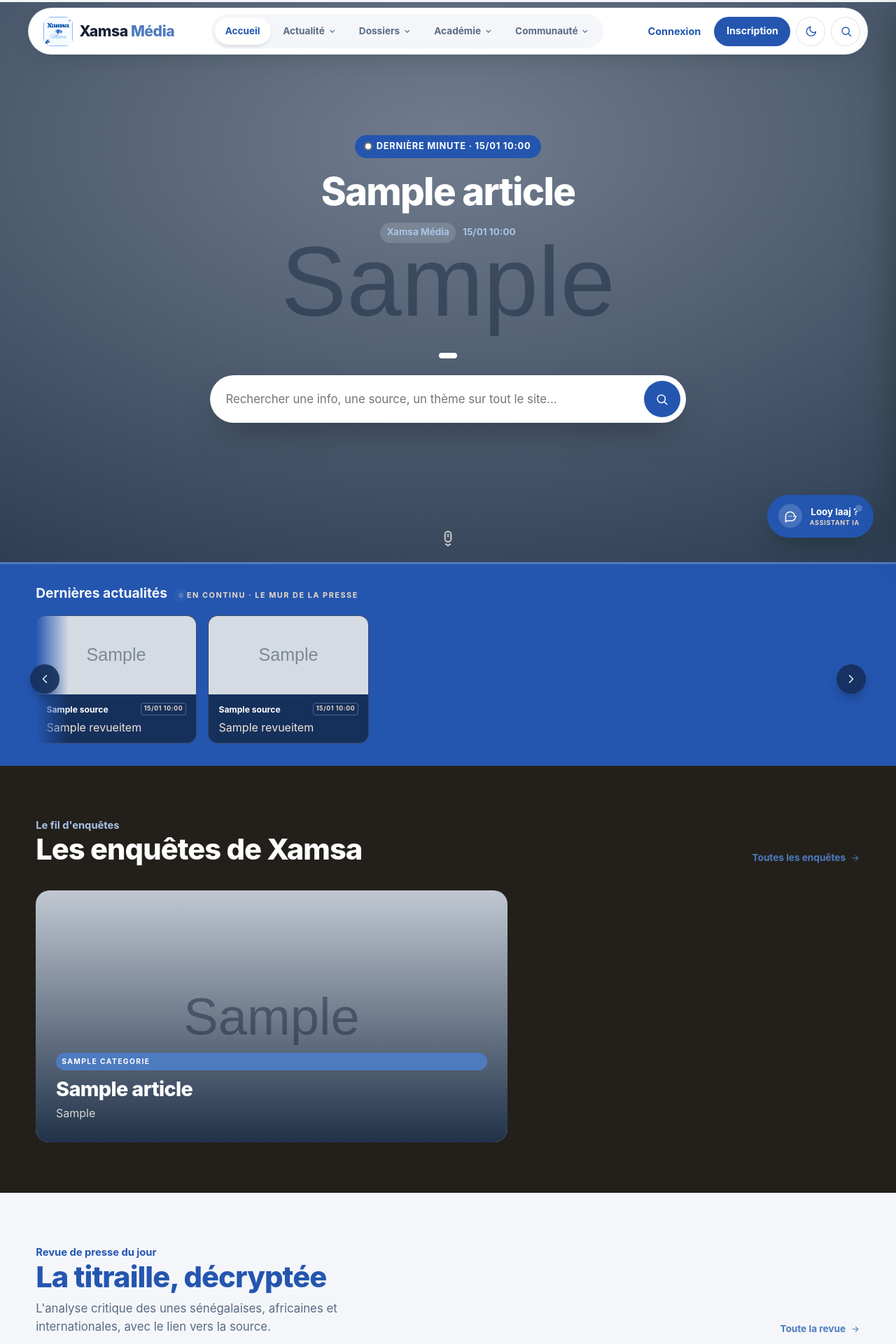
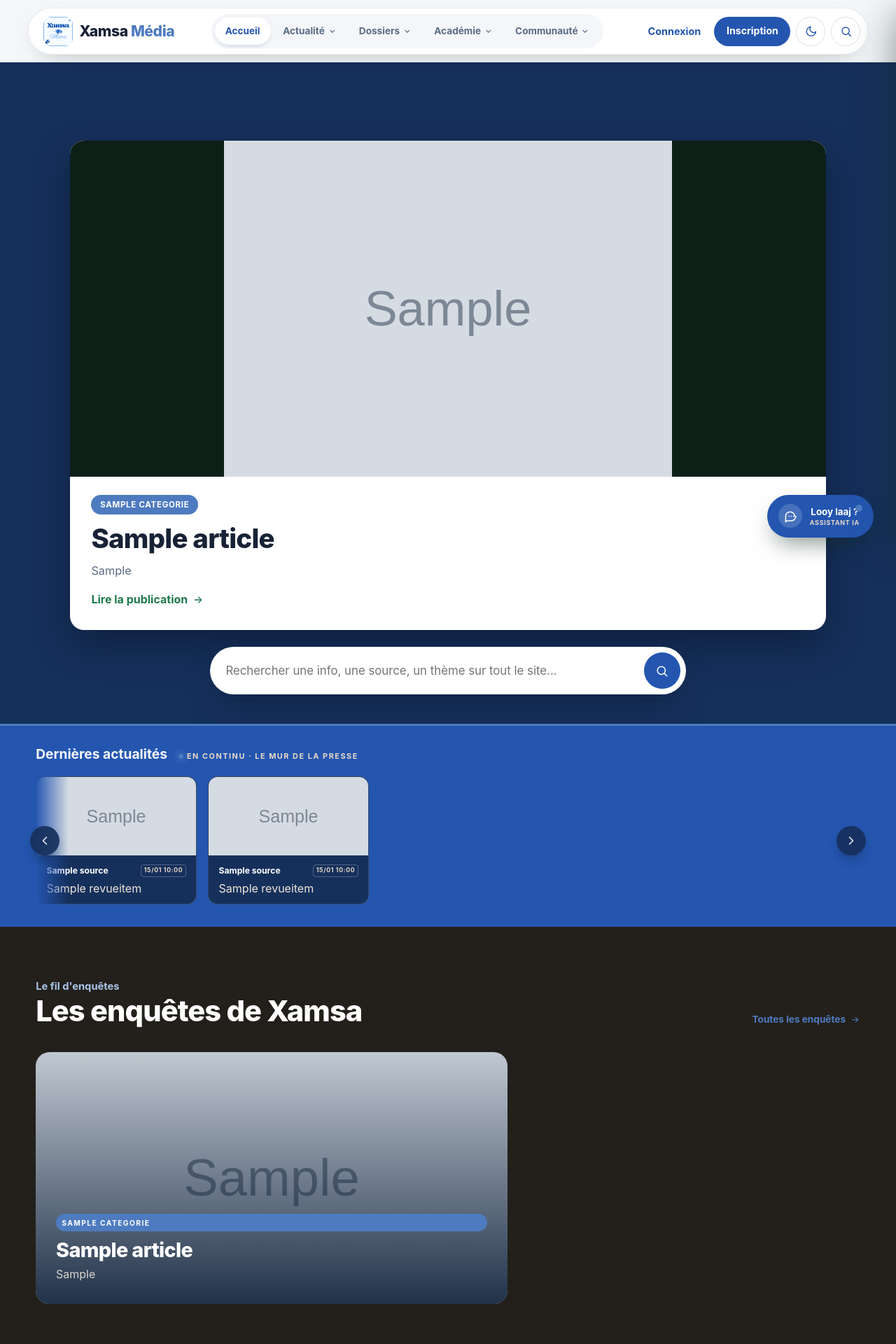
Before and after one commit to awa-gueye/xamsa-media, a Django app: page / in a window 1280 px wide. Shown: the top 1920 px of the page at 70% size. Run offline with Django 5.2, Linux system fonts and the light colour scheme; tables that the repository leaves empty hold one stand-in row (values such as "Sample post"); grey boxes marked "Sample" are stand-in pictures.

Commit message:
Accueil: hero = derniere publication Xamsa (image visible, sans label); footer mail Gmail; mur = sources whitelist (cmd sources_officielles); chatbot sans sources; connexion Google (OAuth)

```diff
--- a/comptes/context_processors.py
+++ b/comptes/context_processors.py
@@ -4,7 +4,9 @@ import re
 
 
 def notifications(request):
-    ctx = {'notifs_non_lues': 0, 'moderation_en_attente': 0}
+    from django.conf import settings
+    ctx = {'notifs_non_lues': 0, 'moderation_en_attente': 0,
+           'google_active': getattr(settings, 'GOOGLE_OAUTH_ACTIF', False)}
     if request.user.is_authenticated:
         ctx['notifs_non_lues'] = request.user.notifications.filter(lu=False).count()
         if request.user.is_superuser:
--- a/comptes/urls.py
+++ b/comptes/urls.py
@@ -7,6 +7,8 @@ urlpatterns = [
     path('inscription/', views.inscription, name='inscription'),
     path('inscription/verification/', views.verifier_email, name='verifier_email'),
     path('connexion/', views.connexion, name='connexion'),
+    path('connexion/google/', views.google_login, name='google_login'),
+    path('connexion/google/callback/', views.google_callback, name='google_callback'),
     path('deconnexion/', views.deconnexion, name='deconnexion'),
 
     # Reinitialisation du mot de passe (vues Django, templates maison).
--- a/config/settings.py
+++ b/config/settings.py
@@ -224,6 +224,12 @@ PASSWORD_RESET_TIMEOUT = 60 * 60 * 24  # lien valable 24 h
 ADMIN_EMAIL = (os.environ.get('ADMIN_EMAIL', '') or EMAIL_HOST_USER
                or 'xamsamedia@gmail.com')
 
+# --- Connexion avec Google (OAuth2) ---
+# Cle a creer sur https://console.cloud.google.com (Identifiants OAuth 2.0).
+GOOGLE_OAUTH_CLIENT_ID = os.environ.get('GOOGLE_OAUTH_CLIENT_ID', '')
+GOOGLE_OAUTH_CLIENT_SECRET = os.environ.get('GOOGLE_OAUTH_CLIENT_SECRET', '')
+GOOGLE_OAUTH_ACTIF = bool(GOOGLE_OAUTH_CLIENT_ID and GOOGLE_OAUTH_CLIENT_SECRET)
+
 # --- Journalisation : afficher les erreurs (500) dans la console (logs Render) ---
 LOGGING = {
     'version': 1,
--- a/core/views.py
+++ b/core/views.py
@@ -27,32 +27,20 @@ MEDIA_TABS = [('histoire', 'Histoire des médias'), ('portrait', 'Portraits de j
               ('numerique', 'Médias numériques'), ('podcast', 'Podcasts')]
 
 
-def _hero_items():
-    """Elements du carrousel « Dernière minute » de l'accueil.
+def _une_publication():
+    """La toute derniere publication de Xamsa Media a mettre en avant sur l'accueil.
 
-    Priorite aux publications de Xamsa Media choisies par l'admin (case
-    « Dernière minute ») ; a defaut les dernieres publications ; en tout dernier
-    recours la revue de presse, pour que le carrousel ne soit jamais vide.
-    """
-    articles = list(Article.objects.filter(publie=True, derniere_minute=True)
-                    .order_by('-date_publication')[:6])
-    if not articles:
-        articles = list(Article.objects.filter(publie=True).order_by('-date_publication')[:6])
-    if articles:
-        return [{'titre': a.titre, 'url': a.get_absolute_url(), 'image': a.visuel,
-                 'source': 'Xamsa Média', 'date': a.date_publication, 'externe': False}
-                for a in articles]
-    # Aucun article : repli sur la revue de presse (liens externes).
-    return [{'titre': it.titre_propre, 'url': it.url, 'image': it.image_url,
-             'source': it.source.nom, 'date': it.date, 'externe': True}
-            for it in RevueItem.objects.select_related('source').order_by('-date')[:5]]
+    Priorite a une publication cochee « Dernière minute » par l'admin, sinon la
+    plus recente publiee. Uniquement du contenu Xamsa (aucune source externe)."""
+    return (Article.objects.filter(publie=True, derniere_minute=True)
+            .order_by('-date_publication').first()
+            or Article.objects.filter(publie=True).order_by('-date_publication').first())
 
 
 def home(request):
     from veille.models import Brief
-    hero = _hero_items()
     return render(request, 'home.html', {
-        'hero': hero, 'une': hero[0] if hero else None,
+        'une_pub': _une_publication(),
         'revue': RevueItem.objects.select_related('source').order_by('-date')[:3],
         'enquetes': Article.objects.filter(publie=True, type='enquete')[:3],
         'mur': RevueItem.objects.select_related('source').order_by('-date')[:14],
--- a/static/css/xamsa.css
+++ b/static/css/xamsa.css
@@ -938,3 +938,27 @@ a.lecture-author:hover .la-name{color:var(--pine)}
 .conf-badge.high{background:rgba(31,122,77,.12);color:#1f7a4d}
 .conf-badge.mid{background:rgba(196,143,42,.15);color:#8a6212}
 .conf-badge.low{background:rgba(120,120,120,.14);color:var(--muted,#5b5b52)}
+
+/* ---- Accueil : dernière publication Xamsa en vedette (remplace l'ancien hero défilant) ---- */
+.hero-latest{background:var(--pine-deep,#0d1f17);padding:calc(var(--head,64px) + 1.6rem) 0 2.6rem}
+.hero-latest .wrap{max-width:1080px}
+.hl-card{display:block;background:var(--card,#fff);color:var(--ink,#1a1a17);border-radius:20px;overflow:hidden;box-shadow:0 22px 55px rgba(0,0,0,.32);text-decoration:none;transition:transform .18s ease}
+.hl-card:hover{transform:translateY(-3px)}
+.hl-media{background:#0d1f17;line-height:0}
+.hl-media img{display:block;width:100%;height:auto;max-height:min(60vh,540px);object-fit:contain;margin:0 auto}
+.hl-body{padding:1.6rem 1.9rem 1.9rem}
+.hl-tag{display:inline-block;font-family:var(--sans);font-weight:700;font-size:.72rem;letter-spacing:.06em;text-transform:uppercase;color:#fff;background:var(--clay,#b5651d);padding:.32rem .8rem;border-radius:999px;margin-bottom:.7rem}
+.hl-body h1{font-family:var(--sans);font-weight:800;letter-spacing:-.02em;line-height:1.12;font-size:clamp(1.5rem,3.2vw,2.4rem);margin:.1rem 0}
+.hl-body p{color:var(--muted,#5b5b52);line-height:1.6;margin-top:.7rem;font-size:1.02rem}
+.hl-more{display:inline-flex;align-items:center;gap:.45rem;color:var(--green,#1f7a4d);font-weight:700;margin-top:1rem}
+.hl-card:hover .hl-more{gap:.7rem}
+.hl-empty{background:var(--card,#fff);border-radius:20px;padding:2.6rem 2rem;text-align:center;color:var(--ink,#1a1a17)}
+.hl-empty h1{font-family:var(--sans);font-weight:800;font-size:clamp(1.5rem,4vw,2.2rem)}
+.hl-empty p{color:var(--muted,#5b5b52);margin-top:.6rem}
+.hl-search{margin:1.5rem auto 0}
+
+/* ---- Bouton « Continuer avec Google » (auth) ---- */
+.btn-google{display:flex;align-items:center;justify-content:center;gap:.6rem;width:100%;padding:.8rem 1rem;border:1px solid var(--line,#e6e6e0);border-radius:12px;background:#fff;color:#1a1a17;font-family:var(--sans);font-weight:600;text-decoration:none;transition:background .15s,box-shadow .15s}
+.btn-google:hover{background:#f7f7f4;box-shadow:0 4px 14px rgba(0,0,0,.08)}
+.auth-sep{display:flex;align-items:center;gap:.8rem;color:var(--muted,#5b5b52);margin:1.1rem 0;font-size:.82rem}
+.auth-sep::before,.auth-sep::after{content:"";flex:1;height:1px;background:var(--line,#e6e6e0)}
--- a/static/js/xamsa.js
+++ b/static/js/xamsa.js
@@ -48,40 +48,10 @@
   });
   document.addEventListener('click', function () { document.querySelectorAll('.navitem.open').forEach(function (o) { o.classList.remove('open'); }); });
 
-  // ---- Carrousel "A la Une" + Mur de la presse (dynamiques, rafraichis en direct) ----
-  var carousel = document.getElementById('heroCarousel'),
-      dotsBox = document.getElementById('heroDots'),
-      dmLabel = document.getElementById('dmLabel'),
-      track = document.getElementById('track'),
-      heroBg = document.getElementById('heroBg');
-  var slides = [], dots = [], bgs = [], cur = 0, timer;
+  // ---- Mur de la presse (defile en direct ; le hero reste une seule publication Xamsa) ----
+  var track = document.getElementById('track');
 
   function esc(t) { var d = document.createElement('div'); d.textContent = t || ''; return d.innerHTML; }
-  function collect() {
-    slides = carousel ? [].slice.call(carousel.querySelectorAll('.hero-slide')) : [];
-    dots = dotsBox ? [].slice.call(dotsBox.querySelectorAll('button')) : [];
-    bgs = heroBg ? [].slice.call(heroBg.querySelectorAll('.hbg')) : [];
-  }
-  function show(n) {
-    if (!slides.length) return;
-    cur = (n + slides.length) % slides.length;
-    slides.forEach(function (s, i) { s.classList.toggle('on', i === cur); });
-    bgs.forEach(function (b, i) { b.classList.toggle('on', i === cur); });
-    dots.forEach(function (d, i) { d.classList.toggle('on', i === cur); });
-  }
-  function auto() { if (reduce || slides.length < 2) return; clearInterval(timer); timer = setInterval(function () { show(cur + 1); }, 5000); }
-  function bindDots() { dots.forEach(function (d) { d.onclick = function () { show(+d.dataset.i); auto(); }; }); }
-
-  function buildHero(items) {
-    if (!carousel || !items.length) return;
-    carousel.innerHTML = items.map(function (it, i) {
-      return '<div class="hero-slide' + (i === 0 ? ' on' : '') + '"><a href="' + it.url + '" target="_blank" rel="noopener" style="color:#fff"><h1>' + esc(it.titre) + '</h1></a><span class="src"><span class="tag">' + esc(it.source) + '</span> ' + esc(it.time) + '</span></div>';
-    }).join('');
-    if (heroBg) heroBg.innerHTML = items.map(function (it, i) { return '<div class="hbg' + (i === 0 ? ' on' : '') + '"' + (it.image ? ' style="background-image:url(\'' + it.image + '\')"' : '') + '></div>'; }).join('');
-    dotsBox.innerHTML = items.map(function (it, i) { return '<button' + (i === 0 ? ' class="on"' : '') + ' data-i="' + i + '"></button>'; }).join('');
-    if (dmLabel && items[0]) dmLabel.textContent = 'Dernière minute · ' + items[0].datetime;
-    cur = 0; collect(); bindDots(); auto();
-  }
   function buildWall(items) {
     if (!track || !items.length) return;
     var one = items.map(function (it) {
@@ -90,8 +60,6 @@
     track.innerHTML = one + one;
   }
 
-  // Initialisation : les slides sont rendus cote serveur, on branche la rotation.
-  collect(); bindDots(); auto();
   if (track && track.children.length) { track.innerHTML = track.innerHTML + track.innerHTML; }
 
   // ---- Mur de la presse : defilement auto (rAF) + fleches gauche/droite ----
@@ -141,7 +109,7 @@
   // Rafraichissement en direct toutes les 45 s.
   function poll() {
     fetch('/api/latest/').then(function (r) { return r.json(); }).then(function (d) {
-      if (d.items && d.items.length) { buildHero(d.items); buildWall(d.items); }
+      if (d.items && d.items.length) { buildWall(d.items); }
     }).catch(function () {});
   }
   if (carousel || track) { setInterval(poll, 30000); }
@@ -330,7 +298,7 @@
     var t = document.createElement('div'); t.className = 'msg bot typing'; t.innerHTML = '<span></span><span></span><span></span>';
     cbody.appendChild(t); cbody.scrollTop = cbody.scrollHeight;
     fetch('/assistant/ask/', { method: 'POST', headers: { 'Content-Type': 'application/json' }, body: JSON.stringify({ question: q, historique: prev }) })
-      .then(function (r) { return r.json(); }).then(function (data) { t.remove(); var el = addMessage(data.texte || '', 'bot'); renderSources(el, data); })
+      .then(function (r) { return r.json(); }).then(function (data) { t.remove(); addMessage(data.texte || '', 'bot'); })
       .catch(function () { t.remove(); addMessage('Une erreur est survenue. Reessayez.', 'bot'); });
   }
   document.querySelectorAll('.chip').forEach(function (c) { c.onclick = function () { ask(c.textContent.trim()); }; });
--- a/templates/base.html
+++ b/templates/base.html
@@ -15,7 +15,7 @@
   <meta name="apple-mobile-web-app-title" content="Xamsa Média">
   <link rel="apple-touch-icon" href="{% static 'img/logo.png' %}">
   <link rel="manifest" href="{% static 'manifest.json' %}">
-  <link rel="stylesheet" href="{% static 'css/xamsa.css' %}?v=41">
+  <link rel="stylesheet" href="{% static 'css/xamsa.css' %}?v=42">
 </head>
 <body>
   <header>
@@ -117,7 +117,7 @@
             <button type="submit" aria-label="S'abonner"><svg class="icon" viewBox="0 0 24 24"><path d="M4 6h16v12H4zM4 7l8 6 8-6"/></svg></button>
           </form>
           <div class="contact">
-            <a href="mailto:xamsamedia@gmail.com"><svg class="icon" viewBox="0 0 24 24"><path d="M4 6h16v12H4zM4 7l8 6 8-6"/></svg> xamsamedia@gmail.com</a>
+            <a href="https://mail.google.com/mail/?view=cm&fs=1&to=xamsamedia@gmail.com&su=Contact%20Xamsa%20M%C3%A9dia" target="_blank" rel="noopener"><svg class="icon" viewBox="0 0 24 24"><path d="M4 6h16v12H4zM4 7l8 6 8-6"/></svg> xamsamedia@gmail.com</a>
             <span><svg class="icon" viewBox="0 0 24 24"><path d="M12 21s7-6 7-11a7 7 0 0 0-14 0c0 5 7 11 7 11Z"/><circle cx="12" cy="10" r="2.5"/></svg> Dakar, Sénégal</span>
           </div>
         </div>
@@ -130,7 +130,7 @@
   </footer>
 
   {% include 'partials/chatbot.html' %}
-  <script src="{% static 'js/xamsa.js' %}?v=41"></script>
+  <script src="{% static 'js/xamsa.js' %}?v=42"></script>
   <script>
     if ('serviceWorker' in navigator) {
       window.addEventListener('load', function () {
--- a/templates/base_auth.html
+++ b/templates/base_auth.html
@@ -7,7 +7,7 @@
   <title>{% block title %}Xamsa Média{% endblock %}</title>
   <script>(function(){try{var t=localStorage.getItem('xamsa-theme');if(t){document.documentElement.setAttribute('data-theme',t);}}catch(e){}})();</script>
   <link rel="icon" type="image/png" href="{% static 'img/logo.png' %}">
-  <link rel="stylesheet" href="{% static 'css/xamsa.css' %}?v=41">
+  <link rel="stylesheet" href="{% static 'css/xamsa.css' %}?v=42">
 </head>
 <body>
   <div class="auth-wrap">
--- a/templates/comptes/connexion.html
+++ b/templates/comptes/connexion.html
@@ -5,6 +5,12 @@
 <span class="eyebrow">Connexion</span>
 <h2>Accédez à votre espace</h2>
 <p class="sub">Entrez vos identifiants pour continuer.</p>
+{% if google_active %}
+<a class="btn-google" href="{% url 'google_login' %}{% if request.GET.next %}?next={{ request.GET.next|urlencode }}{% endif %}">
+  <svg viewBox="0 0 48 48" width="20" height="20" aria-hidden="true"><path fill="#EA4335" d="M24 9.5c3.5 0 6.6 1.2 9.1 3.6l6.8-6.8C35.9 2.4 30.3 0 24 0 14.6 0 6.4 5.4 2.5 13.3l7.9 6.1C12.2 13.2 17.6 9.5 24 9.5z"/><path fill="#4285F4" d="M46.5 24.5c0-1.6-.1-3.1-.4-4.5H24v9h12.7c-.6 3-2.3 5.5-4.9 7.2l7.6 5.9C43.9 37.8 46.5 31.7 46.5 24.5z"/><path fill="#FBBC05" d="M10.4 28.6c-.5-1.5-.8-3-.8-4.6s.3-3.1.8-4.6l-7.9-6.1C.9 16.5 0 20.1 0 24s.9 7.5 2.5 10.7l7.9-6.1z"/><path fill="#34A853" d="M24 48c6.3 0 11.6-2.1 15.5-5.7l-7.6-5.9c-2.1 1.4-4.8 2.3-7.9 2.3-6.4 0-11.8-3.7-13.6-9.9l-7.9 6.1C6.4 42.6 14.6 48 24 48z"/></svg>
+  Continuer avec Google</a>
+<div class="auth-sep"><span>ou</span></div>
+{% endif %}
 <form method="post" action="{% url 'connexion' %}" novalidate>
   {% csrf_token %}
   {% if erreur %}<div class="errmsg errbox">{{ erreur }}</div>{% endif %}
--- a/templates/comptes/inscription.html
+++ b/templates/comptes/inscription.html
@@ -5,6 +5,12 @@
 {% block content %}
 <span class="eyebrow">Créer un compte</span>
 <h2>Bienvenue sur Xamsa Média</h2>
+{% if google_active %}
+<a class="btn-google" href="{% url 'google_login' %}">
+  <svg viewBox="0 0 48 48" width="20" height="20" aria-hidden="true"><path fill="#EA4335" d="M24 9.5c3.5 0 6.6 1.2 9.1 3.6l6.8-6.8C35.9 2.4 30.3 0 24 0 14.6 0 6.4 5.4 2.5 13.3l7.9 6.1C12.2 13.2 17.6 9.5 24 9.5z"/><path fill="#4285F4" d="M46.5 24.5c0-1.6-.1-3.1-.4-4.5H24v9h12.7c-.6 3-2.3 5.5-4.9 7.2l7.6 5.9C43.9 37.8 46.5 31.7 46.5 24.5z"/><path fill="#FBBC05" d="M10.4 28.6c-.5-1.5-.8-3-.8-4.6s.3-3.1.8-4.6l-7.9-6.1C.9 16.5 0 20.1 0 24s.9 7.5 2.5 10.7l7.9-6.1z"/><path fill="#34A853" d="M24 48c6.3 0 11.6-2.1 15.5-5.7l-7.6-5.9c-2.1 1.4-4.8 2.3-7.9 2.3-6.4 0-11.8-3.7-13.6-9.9l-7.9 6.1C6.4 42.6 14.6 48 24 48z"/></svg>
+  S'inscrire avec Google</a>
+<div class="auth-sep"><span>ou remplissez le formulaire</span></div>
+{% endif %}
 <div class="steps-ind"><span class="on" id="ind1">1 · Profil</span><span id="ind2">2 · Informations</span></div>
 
 <form method="post" action="{% url 'inscription' %}" enctype="multipart/form-data" novalidate>
--- a/templates/home.html
+++ b/templates/home.html
@@ -4,35 +4,28 @@
 {% block nav_home %}active{% endblock %}
 {% block content %}
 
-<section class="home-hero">
-  <div class="hero-bg" id="heroBg">
-    {% for it in hero %}<div class="hbg {% if forloop.first %}on{% endif %}"{% if it.image %} style="background-image:url('{{ it.image }}')"{% endif %}></div>
-    {% empty %}<div class="hbg on"></div>{% endfor %}
+<section class="hero-latest"><div class="wrap">
+  {% if une_pub %}
+  <a class="hl-card" href="{{ une_pub.get_absolute_url }}">
+    {% if une_pub.visuel %}<div class="hl-media"><img src="{{ une_pub.visuel }}" alt="{{ une_pub.titre }}"></div>{% endif %}
+    <div class="hl-body">
+      <span class="hl-tag">{{ une_pub.categorie|default:une_pub.get_type_display }}</span>
+      <h1>{{ une_pub.titre }}</h1>
+      {% if une_pub.chapo %}<p>{{ une_pub.chapo|truncatewords:36 }}</p>{% endif %}
+      <span class="hl-more">Lire la publication <svg class="icon" viewBox="0 0 24 24"><path d="M5 12h14M13 6l6 6-6 6"/></svg></span>
+    </div>
+  </a>
+  {% else %}
+  <div class="hl-empty">
+    <h1>L'actualité du Sénégal, en direct.</h1>
+    <p>Publiez un article (et cochez « Dernière minute » dans l'admin) pour l'afficher ici.</p>
   </div>
-  <div class="hero-veil"></div>
-  <div class="hero-content">
-    <span class="dm-label" id="dmLabel">Dernière minute{% if une %} &middot; {{ une.date|date:"d/m H:i" }}{% endif %}</span>
-    <div class="hero-carousel" id="heroCarousel">
-      {% for it in hero %}
-      <div class="hero-slide {% if forloop.first %}on{% endif %}">
-        <a href="{{ it.url }}"{% if it.externe %} target="_blank" rel="noopener"{% endif %} style="color:#fff"><h1>{{ it.titre }}</h1></a>
-        <span class="src"><span class="tag">{{ it.source }}</span> {{ it.date|date:"d/m H:i" }}</span>
-      </div>
-      {% empty %}
-      <div class="hero-slide on"><h1>L'actualité du Sénégal, en direct.</h1><span class="src">Publiez un article et cochez « Dernière minute » pour l'afficher ici.</span></div>
-      {% endfor %}
-    </div>
-    <div class="hero-dots" id="heroDots">
-      {% for it in hero %}<button {% if forloop.first %}class="on"{% endif %} data-i="{{ forloop.counter0 }}"></button>{% endfor %}
-    </div>
-    <form class="hero-search" action="{% url 'recherche' %}" method="get">
-      <input type="search" name="q" placeholder="Rechercher une info, une source, un thème sur tout le site..." autocomplete="off">
-      <button type="submit" aria-label="Rechercher"><svg class="icon" viewBox="0 0 24 24"><circle cx="11" cy="11" r="7"/><path d="m21 21-4.3-4.3"/></svg></button>
-    </form>
-  </div>
-  </div>
-  <a class="scroll-ind" href="#revue" aria-label="Descendre"><svg class="icon" viewBox="0 0 24 24" style="font-size:1.6rem"><rect x="8" y="3" width="8" height="14" rx="4"/><path d="M12 7v3"/><path d="M9 20l3 2 3-2"/></svg></a>
-</section>
+  {% endif %}
+  <form class="hero-search hl-search" action="{% url 'recherche' %}" method="get">
+    <input type="search" name="q" placeholder="Rechercher une info, une source, un thème sur tout le site..." autocomplete="off">
+    <button type="submit" aria-label="Rechercher"><svg class="icon" viewBox="0 0 24 24"><circle cx="11" cy="11" r="7"/><path d="m21 21-4.3-4.3"/></svg></button>
+  </form>
+</div></section>
 
 <section class="presswall">
   <div class="head"><span class="t">Dernières actualités</span><span class="live">En continu &middot; le mur de la presse</span></div>
```
Also changed, not shown: comptes/views.py (+78 -0 lines), veille/management/commands/sources_officielles.py (added, +86 -0 lines).
